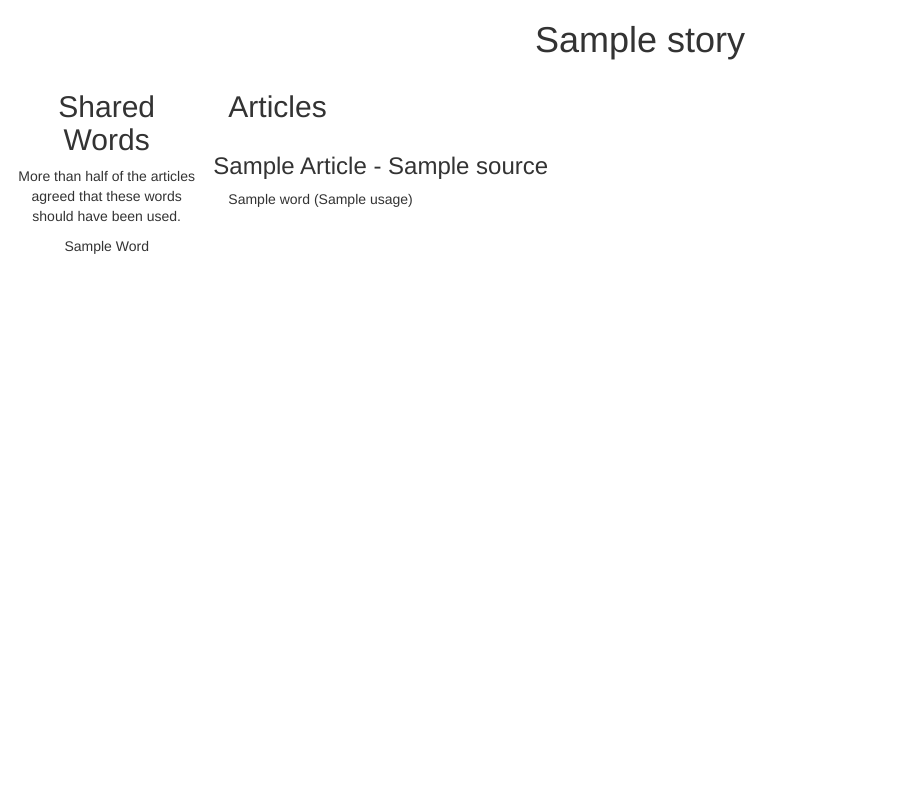
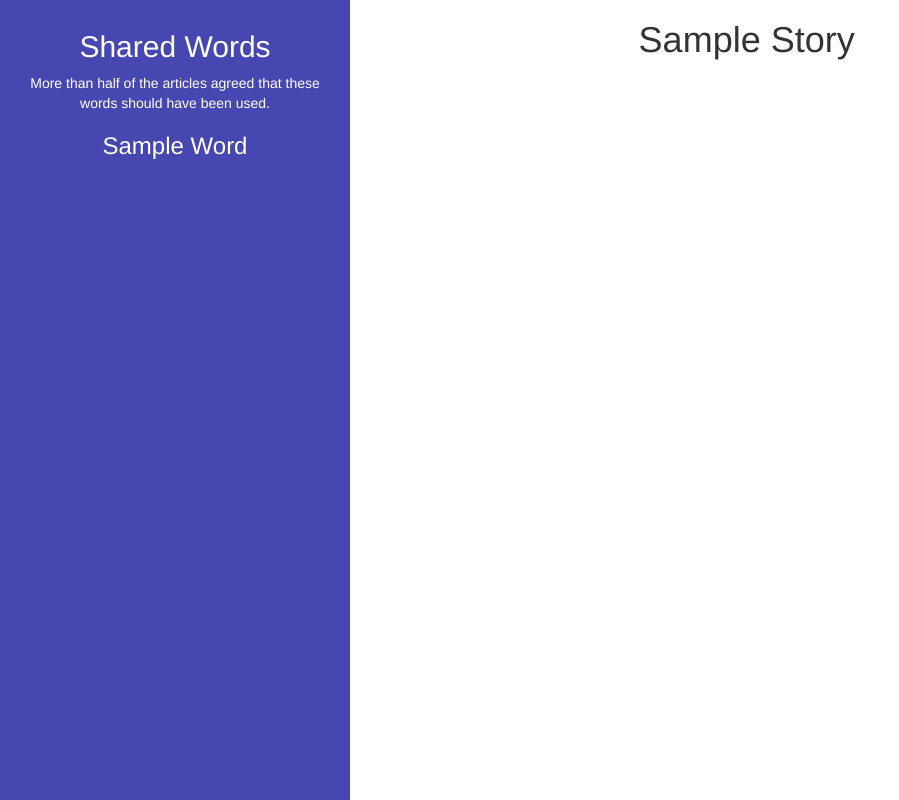
Before and after one commit to thingdeux/bias-exposed, a Django app: template templates/stories/story.html in a window 1280 px wide. Shown: the whole page, without its empty margins (0-899 px from the left). Run offline with Django 3.2, Linux system fonts and the light colour scheme; the template is opened without the code that fills it: most values are stand-ins (such as "Sample title", 1, 10 or a date in 2020); parts of the project's set-up code (start-up, migrations or seed data) failed here and were passed over; some libraries are stand-ins or nearby versions.

Commit message:
Implemented story view with chart visualization.

```diff
--- /dev/null
+++ b/stories/templatetags/custom_tags.py
@@ -0,0 +1,16 @@
+from django import template
+from django.template.defaultfilters import stringfilter
+import json
+
+register = template.Library()
+
+
+@register.filter
+def get_item_json(dictionary, key):
+    data = dictionary.get(key)
+    return json.dumps(data)
+
+
+@register.filter
+def get_item(dictionary, key):
+    return dictionary.get(key)
--- a/templates/static/css/base.css
+++ b/templates/static/css/base.css
@@ -1 +1 @@
-body{width:100%;height:100%;overflow-x:hidden}#potential_stories{text-decoration:none !important;color:#143D66 !important}.border,.article_title,.options{border-style:solid;border-width:1px;border-color:black;border-radius:10px}.article_title{z-index:100;color:white;margin-bottom:3px;cursor:move;padding:4px}#analyze_container{padding-left:10%;padding-right:10%}.options{margin-top:15px;padding:25px}.option_container{padding-left:150px;padding-right:150px}.dragging{border-radius:100px;width:50px;height:50px;overflow:hidden}#word-container{padding:5px}#word-container a{color:black;text-decoration:none !important}.word-result{font-size:25px}.not-relevant-action{cursor:pointer}.jumbotron{margin-bottom:20px}.jumbotron label{margin-left:30px}.jumbotron #id_title,.jumbotron #id_tag{margin-left:20px}
+body{width:100%;height:100%;overflow-x:hidden}#potential_stories{text-decoration:none !important;color:#143D66 !important}.border,.article_title,.options{border-style:solid;border-width:1px;border-color:black;border-radius:10px}.article_title{z-index:100;color:white;margin-bottom:3px;cursor:move;padding:4px}#analyze_container{padding-left:10%;padding-right:10%}.options{margin-top:15px;padding:25px}.option_container{padding-left:150px;padding-right:150px}.dragging{border-radius:100px;width:50px;height:50px;overflow:hidden}#word-container{padding:5px}#word-container a{color:black;text-decoration:none !important}.word-result{font-size:25px}.not-relevant-action{cursor:pointer}.jumbotron{margin-bottom:20px}.jumbotron label{margin-left:30px}.jumbotron #id_title,.jumbotron #id_tag{margin-left:20px}#shared_words{position:fixed;width:350px;min-height:100%;background-color:#4747B2;color:white;padding:10px;z-index:5}.shared_word{margin-bottom:-10px}.charts{float:left;z-index:1}
--- a/templates/static/css/base.scss
+++ b/templates/static/css/base.scss
@@ -72,3 +72,22 @@ body {
     label { margin-left: 30px; }
     #id_title, #id_tag { margin-left: 20px;}
 }
+
+#shared_words {
+    position: fixed;
+    width: 350px;
+    min-height: 100%;
+    background-color: #4747B2;
+    color: white;
+    padding: 10px;
+    z-index: 5;
+}
+
+.shared_word {
+    margin-bottom: -10px;
+}
+
+.charts {
+    float: left;
+    z-index: 1;
+}
--- /dev/null
+++ b/templates/static/js/chart.js
@@ -0,0 +1,27 @@
+google.load("visualization", "1", {packages:["corechart"]});
+google.setOnLoadCallback(processCharts);
+
+function processCharts() {
+  charts = $('.wordChart')
+
+  charts.each(function() {
+
+    var json_data = JSON.parse($(this).html())
+    var data = google.visualization.arrayToDataTable(json_data);
+    var article_source = $(this).attr('data-articlesource')
+    var article_title = $(this).attr('data-articletitle')
+
+    var options = {
+      legend: 'none',
+      pieSliceText: 'label',
+      title: article_source + " - " + article_title,
+      pieStartAngle: 120,
+    };
+
+    var article_id = $(this).attr('data-articleid')
+    var chart = new google.visualization.PieChart(document.getElementById(article_id));
+    chart.draw(data, options);
+
+  });
+
+}
--- a/templates/stories/story.html
+++ b/templates/stories/story.html
@@ -1,31 +1,35 @@
 {% extends "stories/base.html" %}
 {% load staticfiles %}
+{% load custom_tags %}
 
 {% block title %} Bias.Exposed - {{ story.title }} {% endblock %}
 
 {% block body %}
-    <h1 class="text-center">{{ story.title }}</h1>
-    <div id = "shared_words" class="col-md-2 text-center">
+
+    <div id = "shared_words" class="text-center">
         <h2>Shared Words</h2>
         <p>More than half of the articles agreed that these words should have been used.</p>
         {% for word in shared_words %}
-            {{ word | title }}<br>
+            <h3 class="shared_word">{{ word | title }}</h3>
         {% endfor %}
     </div>
+    <div class="col-md-2"></div>
     <div id = "Story" class="col-md-10">
-        <h2> Articles </h2>
+        <h1 class="text-center">{{ story.title|title }}</h1>
         {% for article in articles %}
-            <div class="row">
-            <h3>{{ article.title|title }} - {{article.source }}</h3>
+            <div class = "wordChart" style="display:none;" data-articleid="{{article.id}}" data-articlesource="{{article.source}}"
+                data-articletitle="{{article.title|title}}">
+                {{ wordDict|get_item_json:article.id|safe|title }}
+            </div>
+            <div id="{{article.id}}" class="charts" style="width: 500px; height:500px;"></div>
 
-            {% for detail in word_details %}
-                <div class="col-md-3">
-                    {% if detail.article.id == article.id %}
-                        {{ detail.word }} ({{detail.usage}})
-                    {% endif %}
-                </div>
-            {% endfor %}
-            </div>
         {% endfor %}
+
+        </div>
     </div>
 {% endblock %}
+
+{% block extra_js %}
+<script type="text/javascript" src="https://www.google.com/jsapi"></script>
+<script type="text/javascript" src="{% static "js/chart.js" }%}"></script>
+{% endblock%}
```
Also changed, not shown: stories/views.py (+11 -2 lines), stories/templatetags/__init__.py (added).
